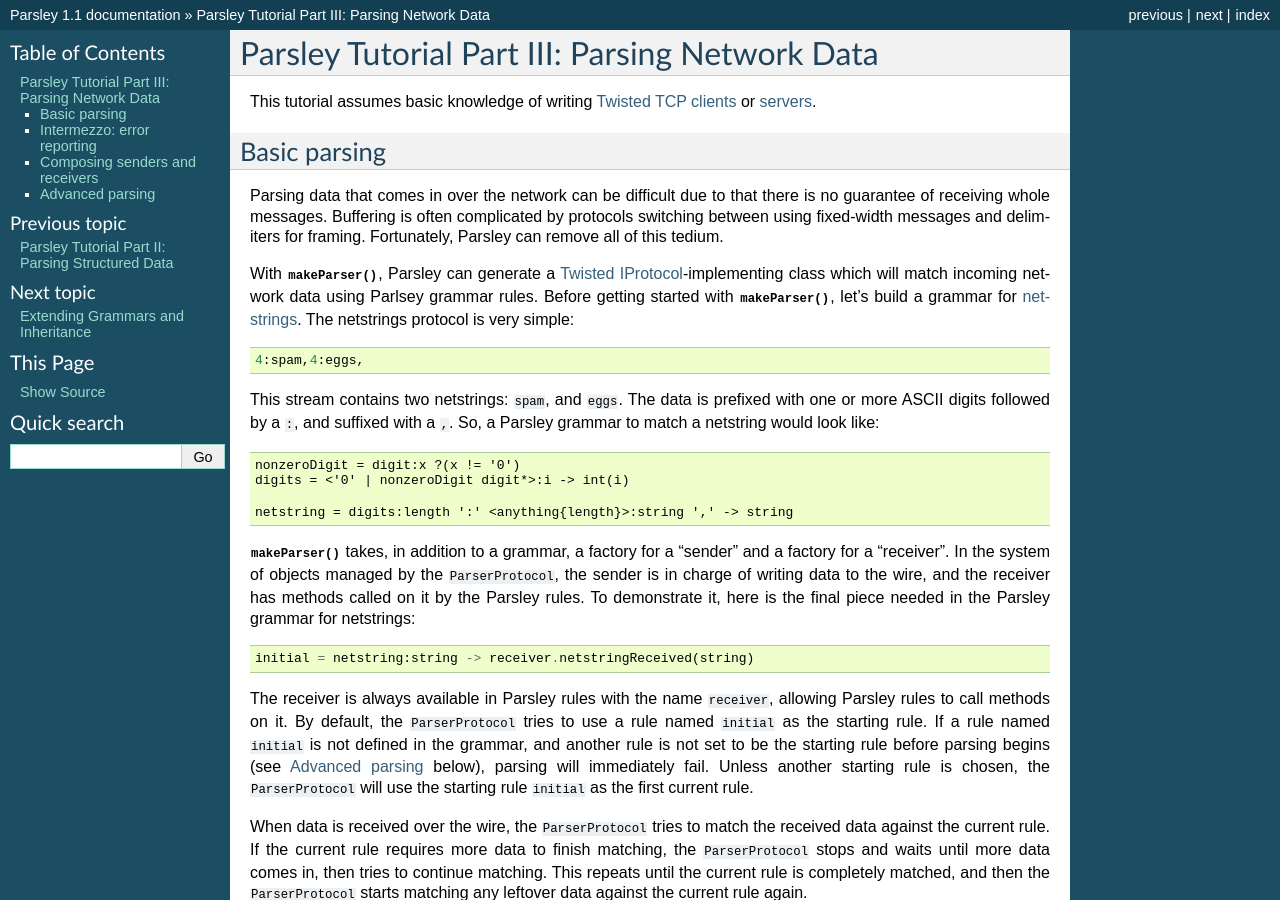
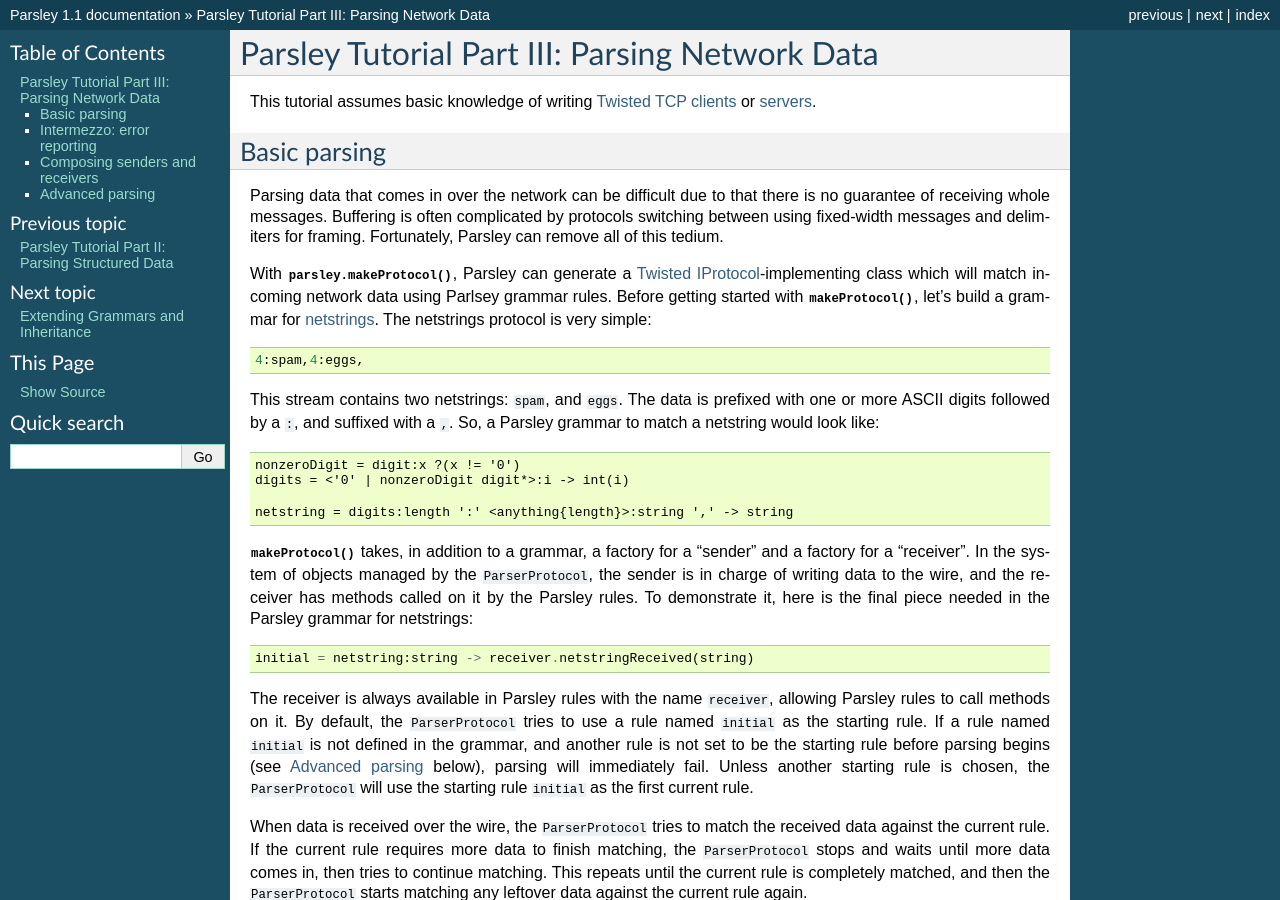
Before and after one commit to pyga/parsley, a Sphinx documentation site: the page built from doc/tutorial3.rst, in a window 1280 px wide and 900 px high. Built offline with Sphinx 7.4.7, drawn with Linux system fonts in a browser that asks for light colours.

Commit message:
Add sphinx cross-references.

```diff
--- a/doc/tutorial3.rst
+++ b/doc/tutorial3.rst
@@ -14,10 +14,11 @@
 protocols switching between using fixed-width messages and delimiters for
 framing. Fortunately, Parsley can remove all of this tedium.
 
-With :func:`makeParser`, Parsley can generate a `Twisted`_
+With :func:`parsley.makeProtocol`, Parsley can generate a `Twisted`_
 `IProtocol`_-implementing class which will match incoming network data using
-Parlsey grammar rules. Before getting started with :func:`makeParser`, let's
-build a grammar for `netstrings`_. The netstrings protocol is very simple::
+Parlsey grammar rules. Before getting started with
+:func:`~parsley.makeProtocol`, let's build a grammar for `netstrings`_. The
+netstrings protocol is very simple::
 
   4:spam,4:eggs,
 
@@ -30,11 +31,11 @@
 
   netstring = digits:length ':' <anything{length}>:string ',' -> string
 
-:func:`makeParser` takes, in addition to a grammar, a factory for a "sender"
-and a factory for a "receiver". In the system of objects managed by the
-``ParserProtocol``, the sender is in charge of writing data to the wire, and
-the receiver has methods called on it by the Parsley rules. To demonstrate it,
-here is the final piece needed in the Parsley grammar for netstrings::
+:func:`~parsley.makeProtocol` takes, in addition to a grammar, a factory for a
+"sender" and a factory for a "receiver". In the system of objects managed by
+the ``ParserProtocol``, the sender is in charge of writing data to the wire,
+and the receiver has methods called on it by the Parsley rules. To demonstrate
+it, here is the final piece needed in the Parsley grammar for netstrings::
 
   initial = netstring:string -> receiver.netstringReceived(string)
 
@@ -185,9 +186,9 @@
 
 The design of senders and receivers is intentional to make composition easy:
 no subclassing is required. While the composition is easy enough to do on your
-own, Parsley provides two functions: :func:`stackSenders` and
-:func:`stackReceivers`. Both take a base factory followed by zero or more
-wrappers.
+own, Parsley provides two functions: :func:`~parsley.stackSenders` and
+:func:`~parsley.stackReceivers`. Both take a base factory followed by zero or
+more wrappers.
 
 Their use is extremely simple: ``stackSenders(x, y, z)`` will return a sender
 factory which will, when called with a transport, return
```
